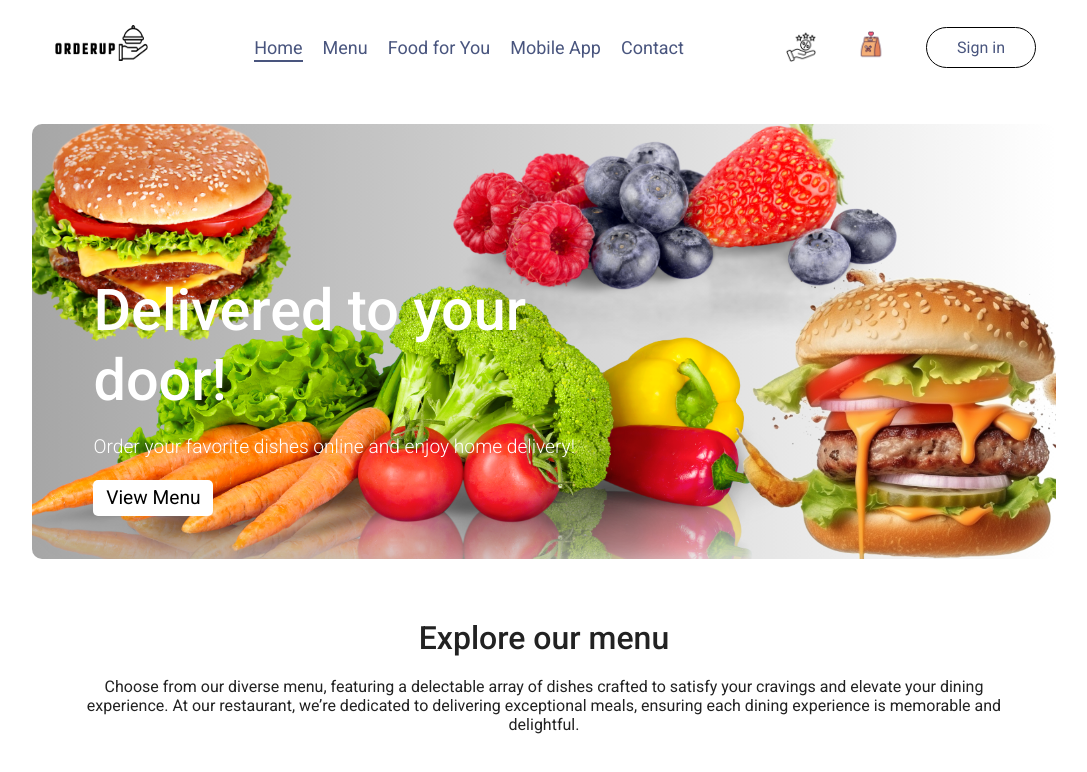
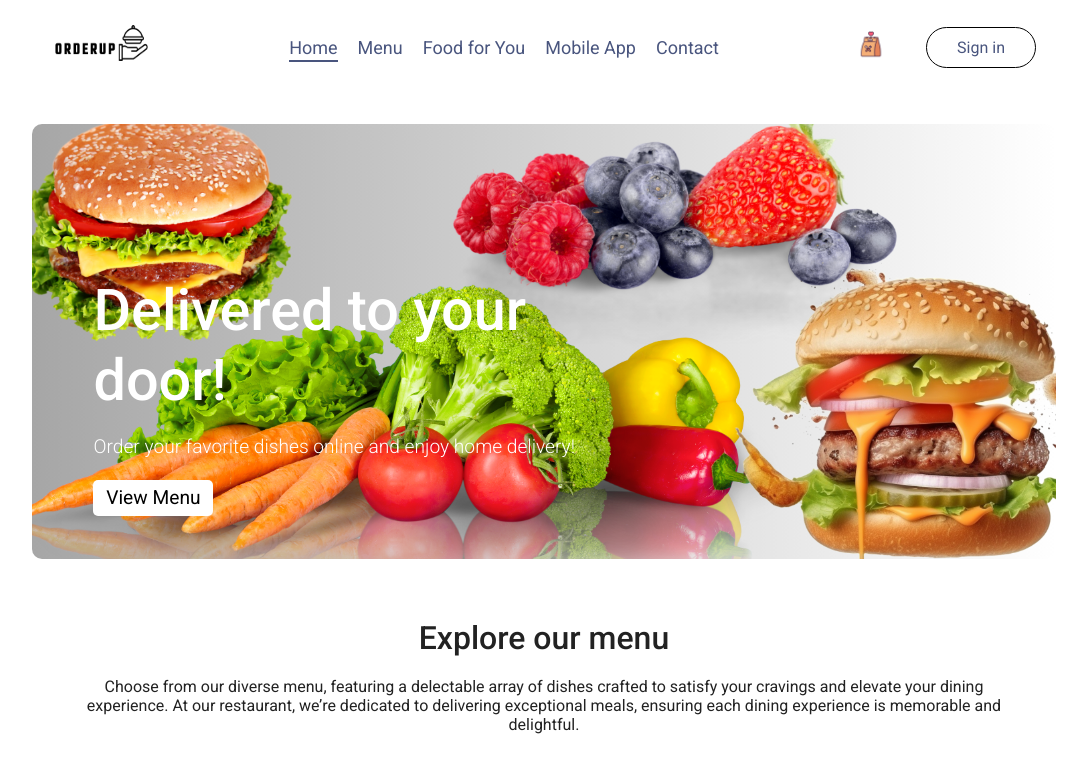
Before and after one commit to janaksanjel/OrderUp, a React (Vite) app: page / in a window 1280 px wide. Shown: the top 772 px of the page, without its empty margins (96-1183 px from the left). Built offline with nearby package versions, Linux system fonts and the light colour scheme; no server answers.

Commit message:
Update Navbar.jsx

```diff
--- a/src/Components/Navbar/Navbar.jsx
+++ b/src/Components/Navbar/Navbar.jsx
@@ -54,7 +54,7 @@ function Navbar({ setshowlogin }) {
         </li>
       </ul>
       <div className="navbar-right">
-        <img className='offer' src={assets.offer_icon} alt="offer_icon" width="30" height="30" />
+
         <div className="navbar-search-icon">
           <Link to='/cart'><img src={assets.basket_icon} alt="Basket Icon" width="30" height="30" /></Link>
           <div className={getTotalCartAmount() === 0 ? "" : "dot"}></div>
```
